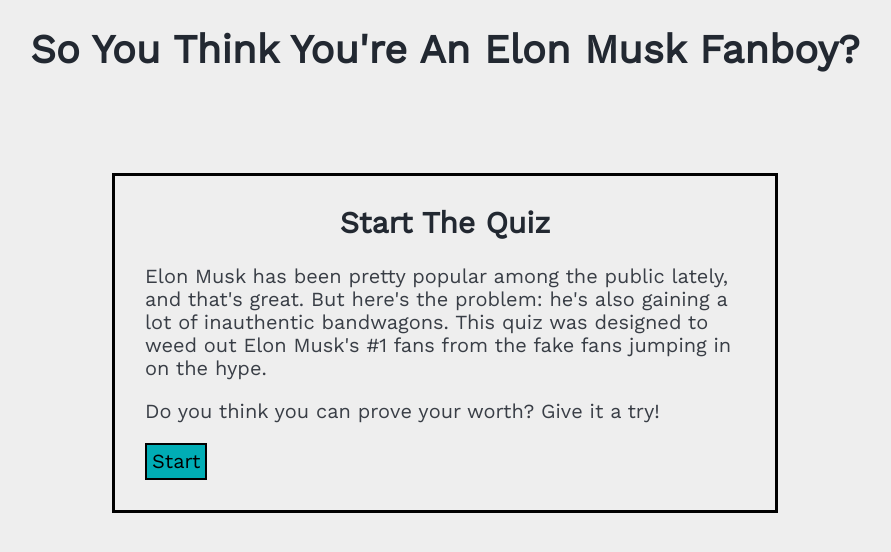
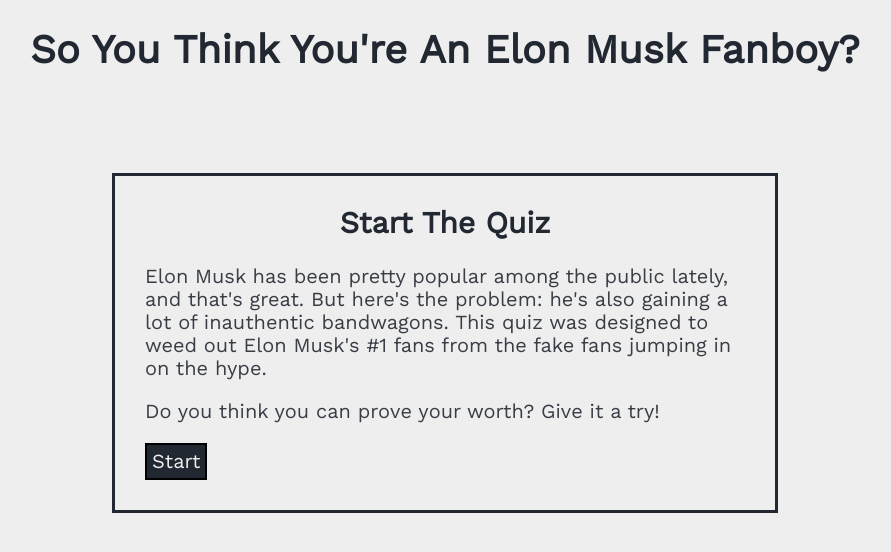
Before and after one commit to dannydi12/quiz-app, a plain HTML site: page index.html in a window 1280 px wide. In both pictures the pointer is over the button "Start". Shown: the whole page, without its empty margins (195-1086 px from the left). Drawn offline with nearby package versions, Linux system fonts and the light colour scheme.

Commit message:
changed button style

```diff
--- a/main.css
+++ b/main.css
@@ -32,7 +32,6 @@ main {
 
 .wrong-image {
     margin-bottom: 25px;
-    /* border: 2px solid black; */
 }
 
 p {
@@ -47,8 +46,7 @@ p {
 }
 
 .content-box {
-    border: 3px solid black;
-    /* border-radius: 5px; */
+    border: 3px solid #222831;
     padding: 30px;
     max-width: 600px;
     margin: 0 auto;
@@ -76,7 +74,8 @@ button {
 }
 
 button:hover {
-    background-color: #00adb5;
+    background-color: #222831;
+    color: #eeeeee;
 }
 
 .submit-button {
@@ -87,5 +86,3 @@ button:hover {
     margin: 0 auto;
     display: block;
 }
-
-/* pastel blue color scheme pls */
```
